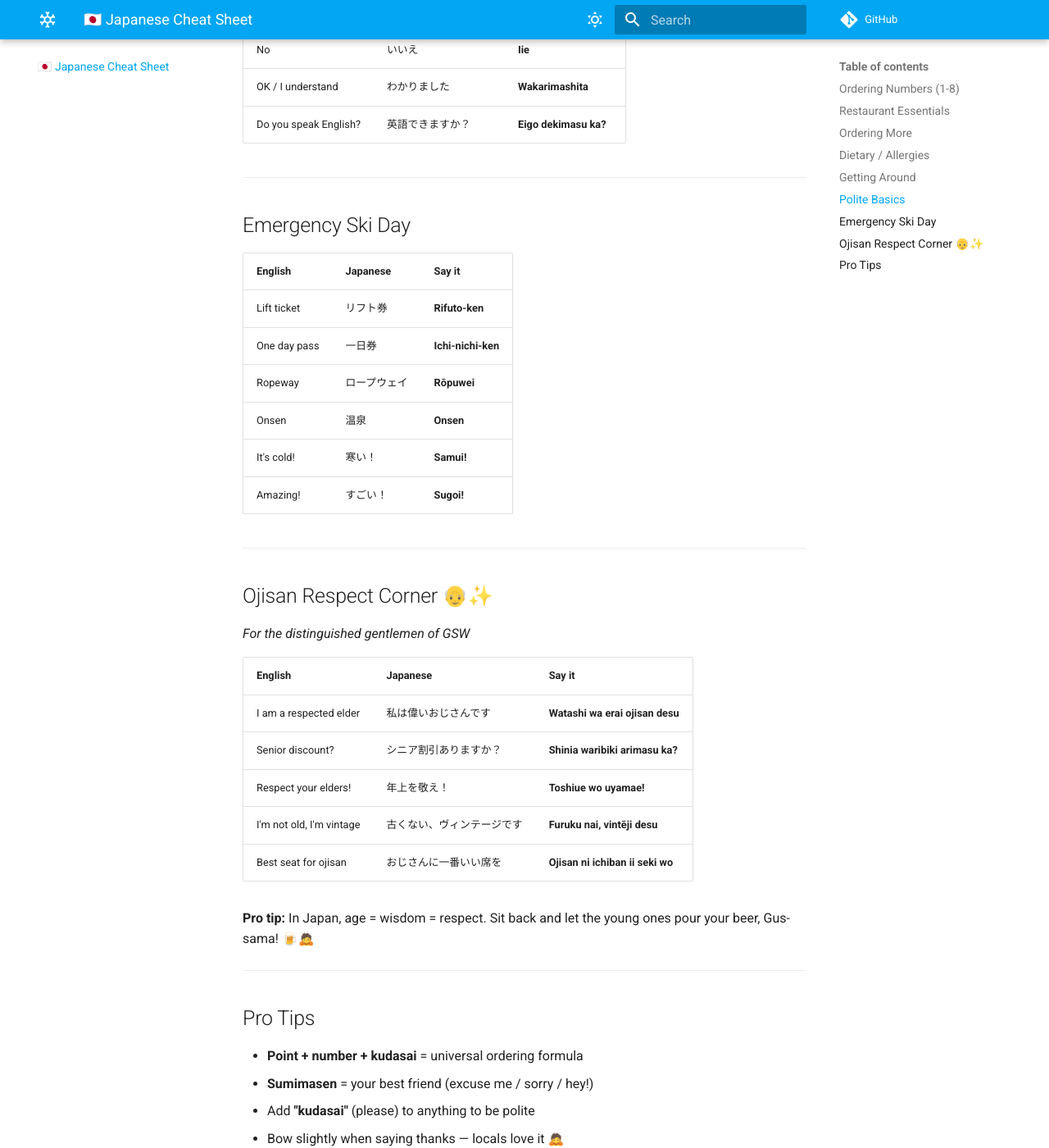
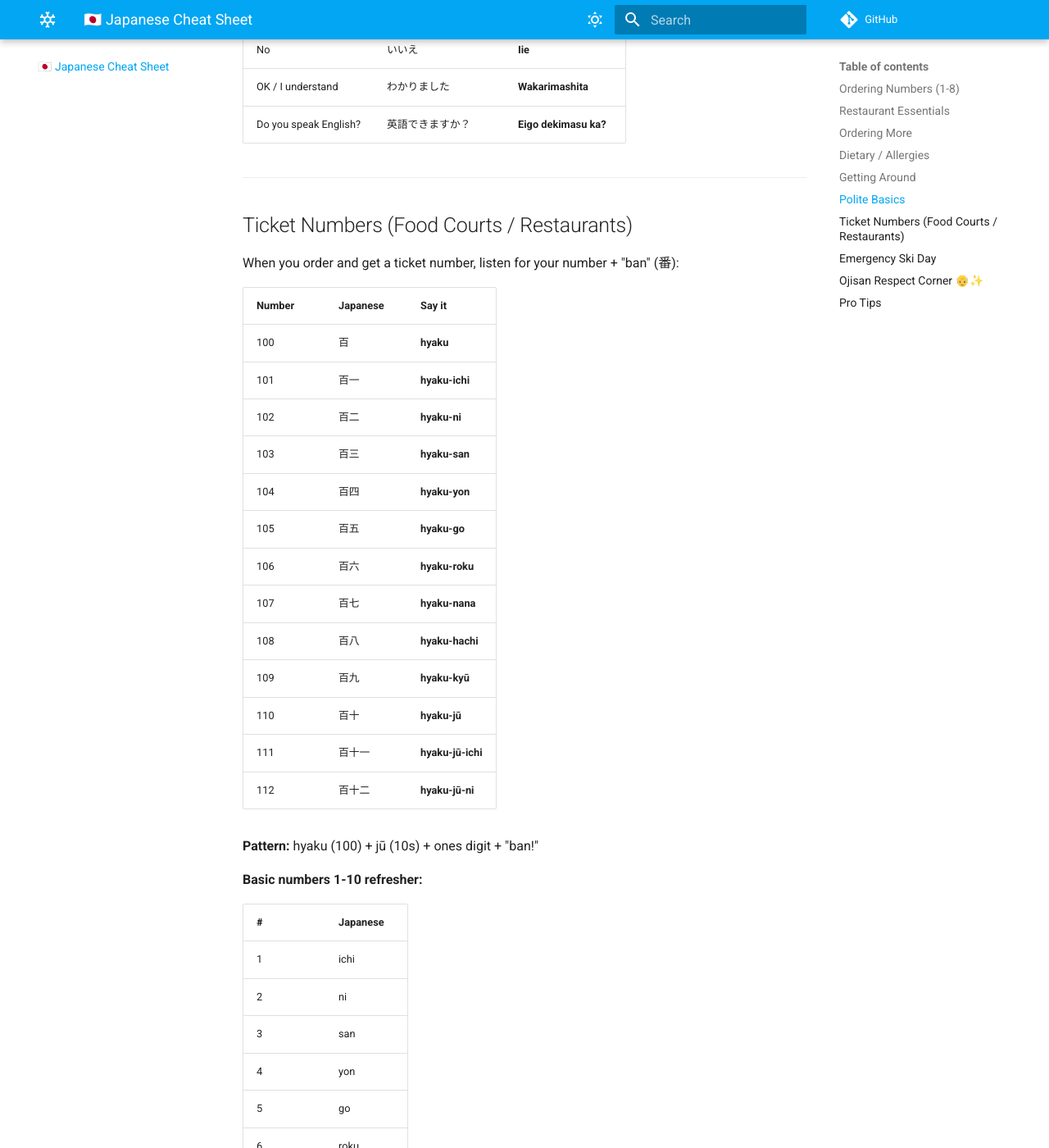
Before and after one commit to madmantim/GSW-26, an MkDocs documentation site: the page built from docs/japanese-cheatsheet.md, in a window 1280 px wide and 1400 px high, scrolled down 2906 px. Shown: the whole window at 82% size. Built offline with MkDocs 1.6.1 and Material for MkDocs 9.7.7, drawn with Linux system fonts in a browser that asks for light colours; comment, search, counter and statistics services are not loaded; some of the changed text lies outside the part shown.

Commit message:
Add ticket number section to Japanese cheat sheet

```diff
--- a/docs/japanese-cheatsheet.md
+++ b/docs/japanese-cheatsheet.md
@@ -86,6 +86,49 @@ Quick phrases for restaurants, shops, and getting around!
 
 ---
 
+## Ticket Numbers (Food Courts / Restaurants)
+
+When you order and get a ticket number, listen for your number + "ban" (番):
+
+| Number | Japanese | Say it |
+|--------|----------|--------|
+| 100 | 百 | **hyaku** |
+| 101 | 百一 | **hyaku-ichi** |
+| 102 | 百二 | **hyaku-ni** |
+| 103 | 百三 | **hyaku-san** |
+| 104 | 百四 | **hyaku-yon** |
+| 105 | 百五 | **hyaku-go** |
+| 106 | 百六 | **hyaku-roku** |
+| 107 | 百七 | **hyaku-nana** |
+| 108 | 百八 | **hyaku-hachi** |
+| 109 | 百九 | **hyaku-kyū** |
+| 110 | 百十 | **hyaku-jū** |
+| 111 | 百十一 | **hyaku-jū-ichi** |
+| 112 | 百十二 | **hyaku-jū-ni** |
+
+**Pattern:** hyaku (100) + jū (10s) + ones digit + "ban!"
+
+**Basic numbers 1-10 refresher:**
+
+| # | Japanese |
+|---|----------|
+| 1 | ichi |
+| 2 | ni |
+| 3 | san |
+| 4 | yon |
+| 5 | go |
+| 6 | roku |
+| 7 | nana |
+| 8 | hachi |
+| 9 | kyū |
+| 10 | jū |
+
+**Useful phrases:**
+- Show your ticket and say: **"Kore desu"** (This is me!)
+- Didn't hear? **"Mou ichido onegaishimasu"** (One more time please)
+
+---
+
 ## Emergency Ski Day
 
 | English | Japanese | Say it |
```
